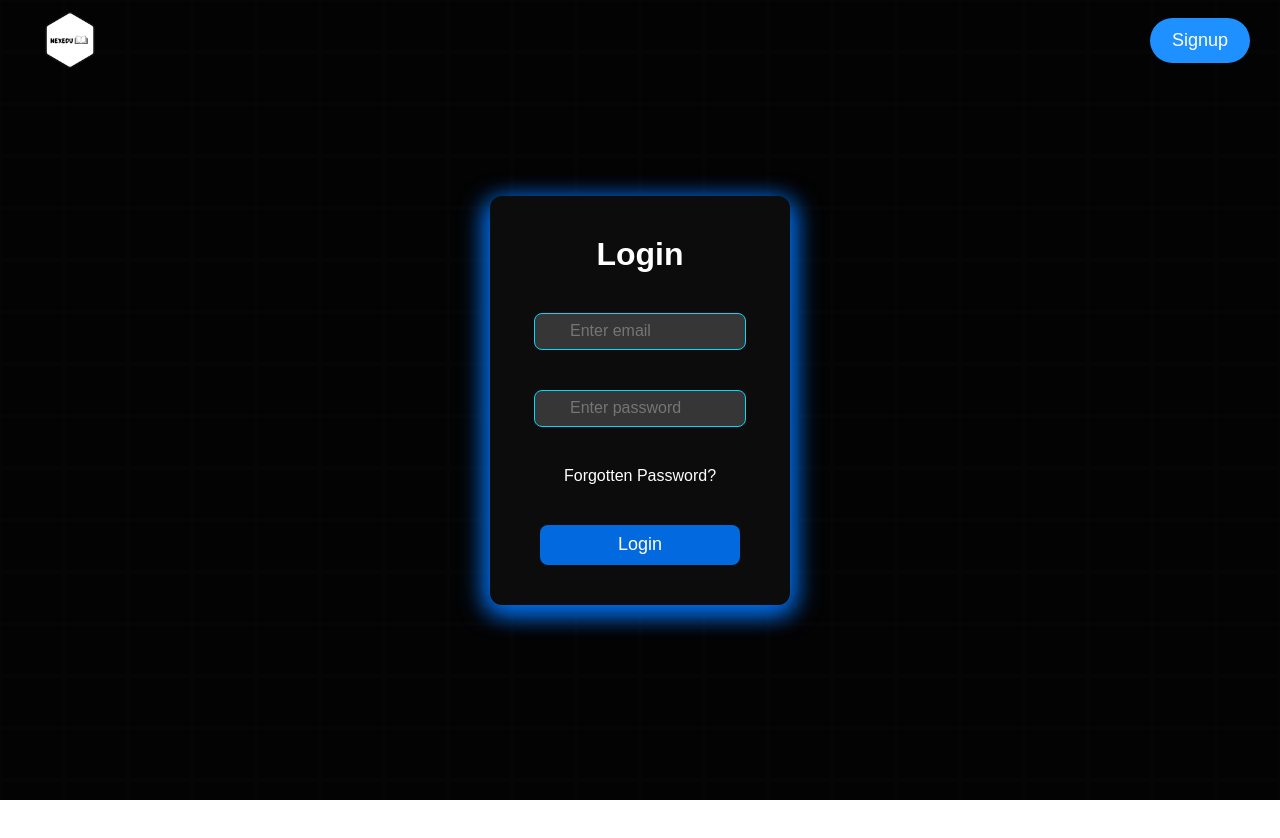
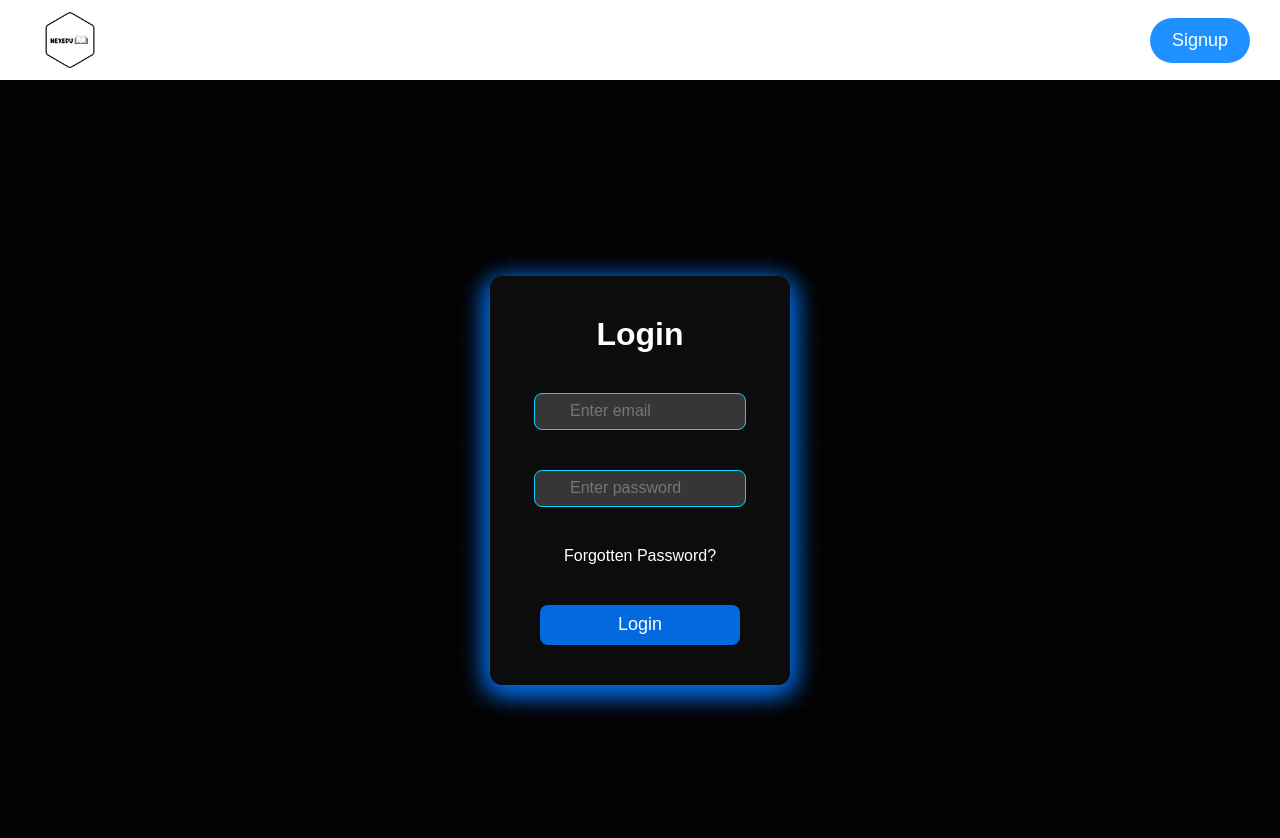
Before and after one commit to AsadKhan-11/Adaptive-E-learning-platform, a React (Vite) app in the folder Client/: page / in a window 1280 px wide. Shown: the top 838 px of the page. Before the commit the page ends 800 px from the top, so only its background shows below. Built offline with nearby package versions, Linux system fonts and the light colour scheme.

Commit message:
Fixing sending email

```diff
--- a/Client/src/App.jsx
+++ b/Client/src/App.jsx
@@ -61,12 +61,12 @@ function App() {
             }
           />
           <Route
-            path="/course"
+            path="/profile"
             element={
               <ProtectedRoute>
                 <Layout>
                   {" "}
-                  <Course />{" "}
+                  <Profile />{" "}
                 </Layout>
               </ProtectedRoute>
             }
--- a/Client/src/Components/Navbar/Navbar.css
+++ b/Client/src/Components/Navbar/Navbar.css
@@ -1,11 +1,9 @@
 .Navbar-sec {
-  width: 100vw;
-
+  width: 100%;
   font-size: 20px;
   background-color: #007bff;
 
   z-index: 2;
-  position: fixed;
   top: 0;
 }
 
--- a/Client/src/Components/Questiom/Question.jsx
+++ b/Client/src/Components/Questiom/Question.jsx
@@ -11,13 +11,12 @@ function Question() {
 
       const response = await axios.post("http://localhost:3000/email/send", {
         email: user.email,
+        user: user.name,
         message: message,
       });
       alert(response.data.message);
-      console.log(response);
     } catch (error) {
       alert(error.message);
-      console.log(error);
     }
   };
 
--- a/Client/src/Layout/Layout.css
+++ b/Client/src/Layout/Layout.css
@@ -1,8 +1,8 @@
 .Layout {
   height: 100%;
+  width: 100%;
   display: flex;
   background-color: #e3f2fd;
-  margin-top: 80px;
 }
 
 .main-content {
```
